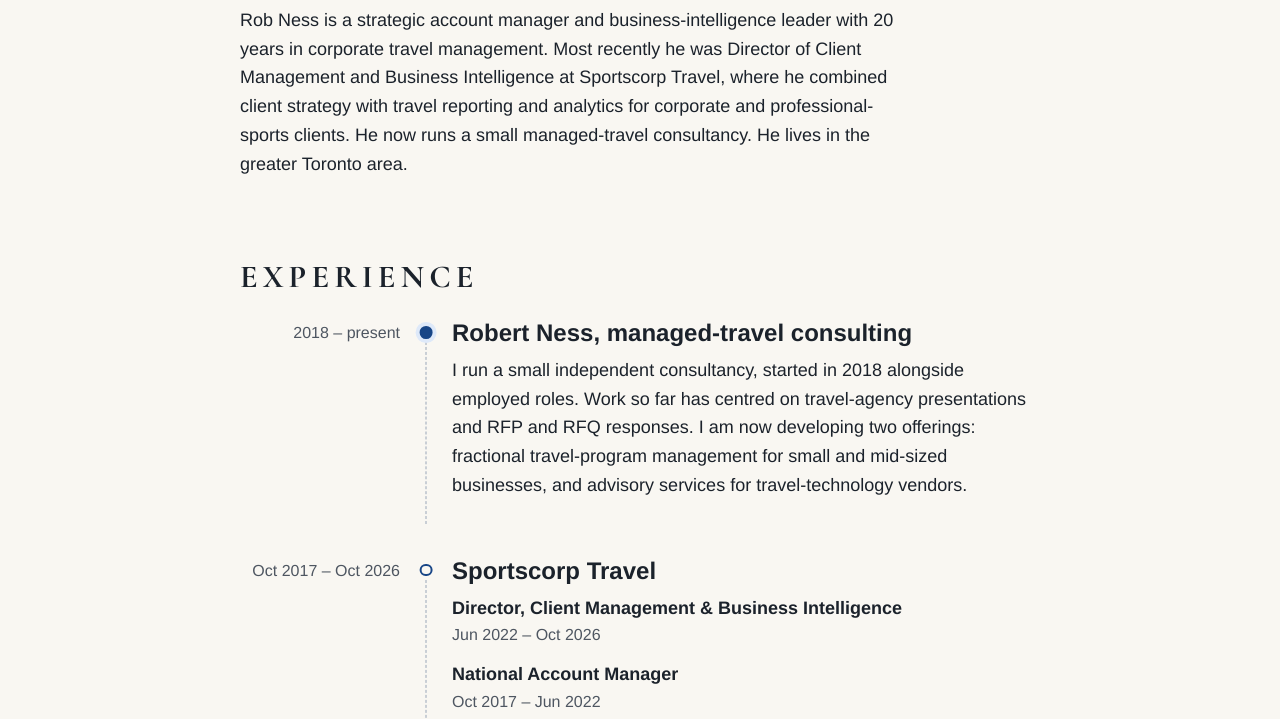
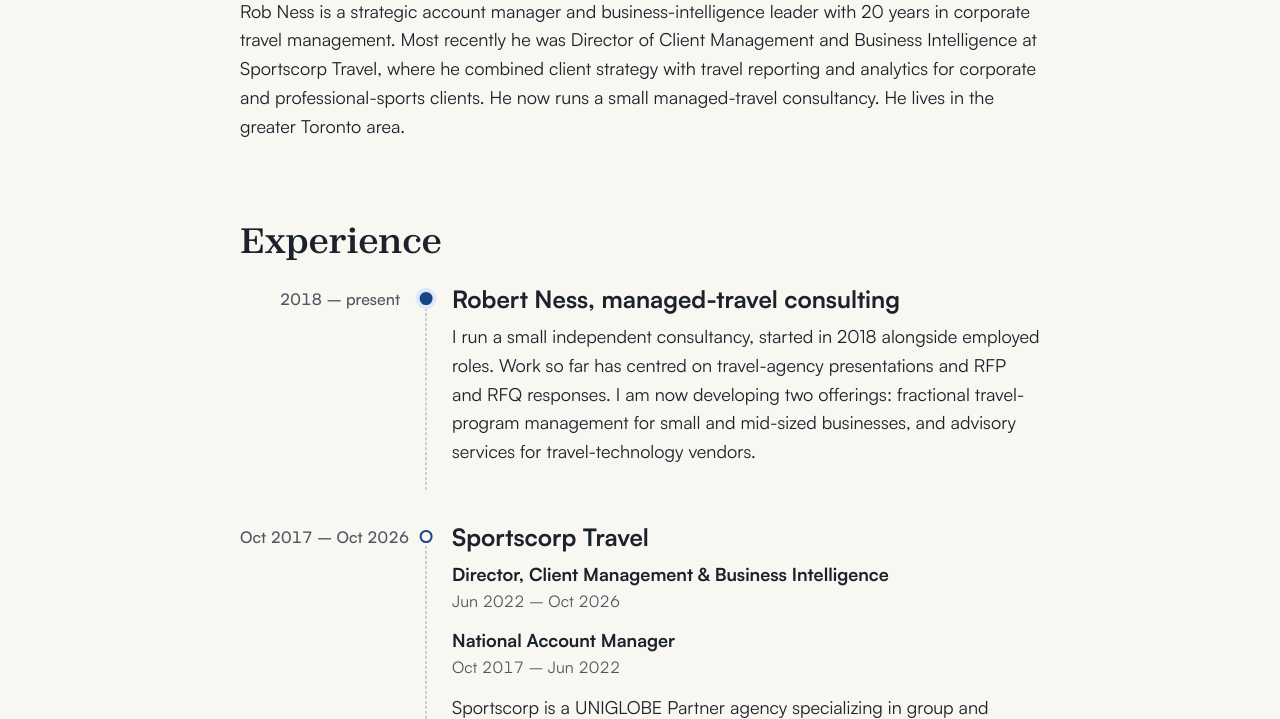
Before and after one commit to robcness/robertness-site, a plain HTML site: page index.html in a window 1280 px wide. Shown: the part 668-1387 px from the top of the page. Drawn offline with Linux system fonts and the light colour scheme.

Commit message:
Return to Zodiak and Satoshi typography; remove Cormorant
Co-authored-by: Perplexity <noreply@perplexity.ai>

```diff
--- a/index.html
+++ b/index.html
@@ -15,7 +15,8 @@
   <meta property="og:url" content="https://robertness.com/">
   <meta name="twitter:card" content="summary">
 
-  <link rel="preload" href="assets/fonts/cormorant-latin.woff2" as="font" type="font/woff2" crossorigin>
+  <link rel="preload" href="assets/fonts/satoshi-400.woff2" as="font" type="font/woff2" crossorigin>
+  <link rel="preload" href="assets/fonts/zodiak-700.woff2" as="font" type="font/woff2" crossorigin>
   <link rel="stylesheet" href="style.css">
   <script>document.documentElement.className = "js";</script>
 
--- a/style.css
+++ b/style.css
@@ -1,20 +1,19 @@
 /* Rob Ness, personal site.
    Plain HTML and CSS, no frameworks.
-   Headings: Cormorant (SIL Open Font License, self-hosted; licence in assets/fonts/OFL-Cormorant.txt).
-   Body: Helvetica where installed (Apple devices), otherwise Arial. Helvetica is a licensed font and cannot be embedded freely. */
+   Fonts (self-hosted, so they look the same on every device): Zodiak for headings, Satoshi for body text.
+   Both are free for commercial use under the ITF Free Font License (fontshare.com/licenses/itf-ffl).
+   If a font ever fails to load, the browser falls back to a standard system serif or sans-serif. */
 
-@font-face {
-  font-family: "Cormorant";
-  src: url("assets/fonts/cormorant-latin.woff2") format("woff2");
-  font-weight: 500 700;
-  font-style: normal;
-  font-display: swap;
-}
+@font-face { font-family: "Satoshi"; src: url("assets/fonts/satoshi-400.woff2") format("woff2"); font-weight: 400; font-style: normal; font-display: swap; }
+@font-face { font-family: "Satoshi"; src: url("assets/fonts/satoshi-500.woff2") format("woff2"); font-weight: 500; font-style: normal; font-display: swap; }
+@font-face { font-family: "Satoshi"; src: url("assets/fonts/satoshi-700.woff2") format("woff2"); font-weight: 700; font-style: normal; font-display: swap; }
+@font-face { font-family: "Zodiak";  src: url("assets/fonts/zodiak-400.woff2")  format("woff2"); font-weight: 400; font-style: normal; font-display: swap; }
+@font-face { font-family: "Zodiak";  src: url("assets/fonts/zodiak-700.woff2")  format("woff2"); font-weight: 700; font-style: normal; font-display: swap; }
 
 :root {
   /* Type */
-  --font-display: "Cormorant", Garamond, "Times New Roman", serif;
-  --font-body: Helvetica, Arial, sans-serif;
+  --font-display: "Zodiak", "Iowan Old Style", "Palatino Linotype", Palatino, Georgia, serif;
+  --font-body: "Satoshi", system-ui, -apple-system, "Segoe UI", Helvetica, Arial, sans-serif;
   --text-sm: clamp(0.875rem, 0.8rem + 0.35vw, 1rem);
   --text-base: clamp(1rem, 0.95rem + 0.25vw, 1.125rem);
   --text-lg: clamp(1.125rem, 1rem + 0.75vw, 1.5rem);
@@ -122,18 +121,13 @@ a:hover { text-decoration-thickness: 0.14em; }
 h1, h2 {
   font-family: var(--font-display);
   font-weight: 700;
-  line-height: 1.1;
+  line-height: 1.12;
+  letter-spacing: -0.01em;
   margin: 0;
   text-wrap: balance;
 }
-/* Cormorant has a small x-height, so its headings are set larger than the body scale. */
-h1 { font-size: clamp(2.2rem, 1.3rem + 3.4vw, 4.25rem); letter-spacing: 0.005em; }
-h2 {
-  font-size: clamp(1.5rem, 1.25rem + 1vw, 2rem);
-  letter-spacing: 0.16em;
-  text-transform: uppercase;
-  margin-bottom: var(--space-6);
-}
+h1 { font-size: var(--text-2xl); }
+h2 { font-size: var(--text-xl); margin-bottom: var(--space-6); }
 
 .tagline {
   font-size: var(--text-lg);
```
Also changed, not shown: assets/fonts/OFL-Cormorant.txt (deleted), assets/fonts/cormorant-latin.woff2 (deleted), assets/fonts/satoshi-400.woff2 (added), assets/fonts/satoshi-500.woff2 (added), assets/fonts/satoshi-700.woff2 (added), assets/fonts/zodiak-400.woff2 (added), assets/fonts/zodiak-700.woff2 (added).
